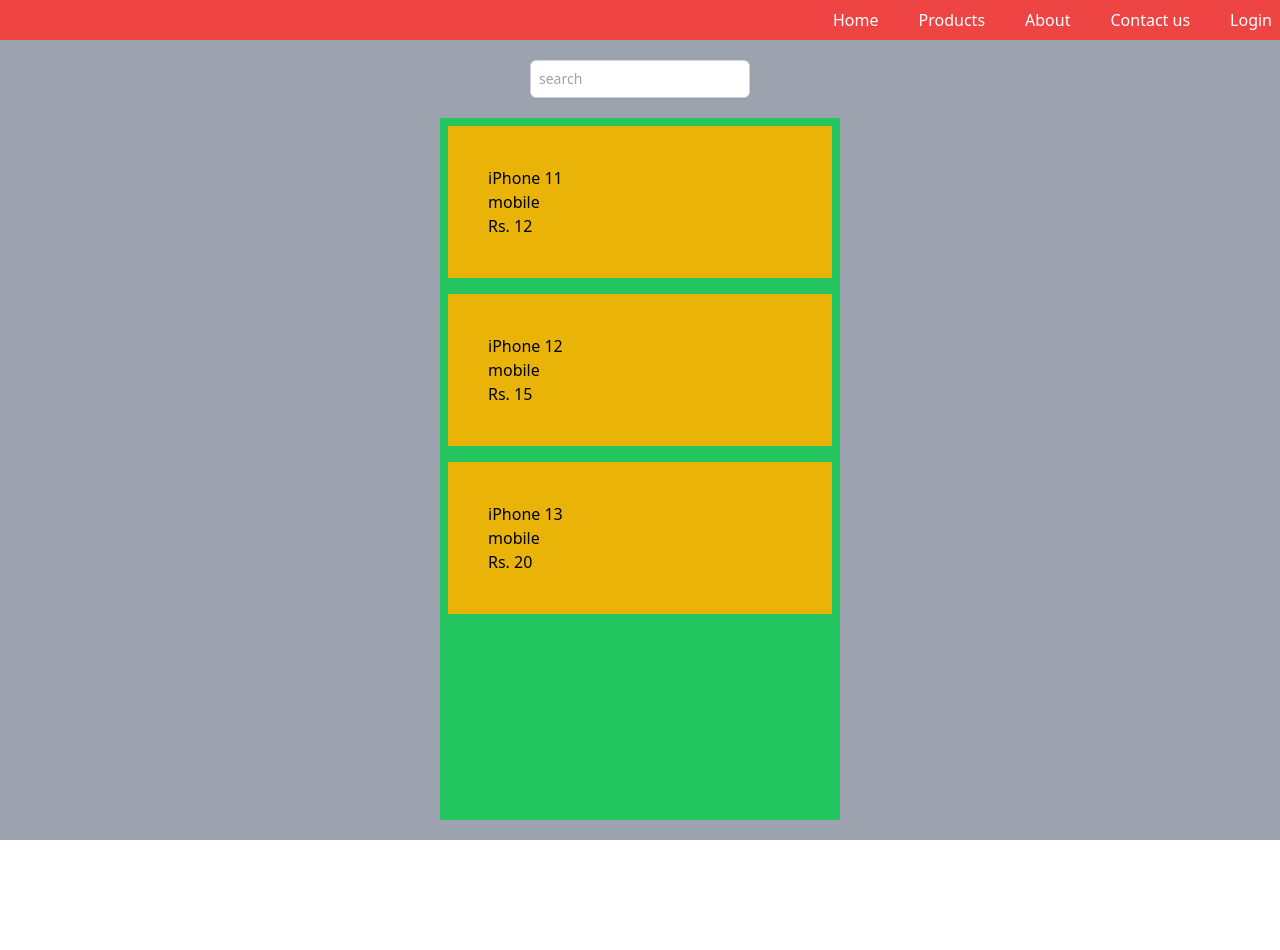
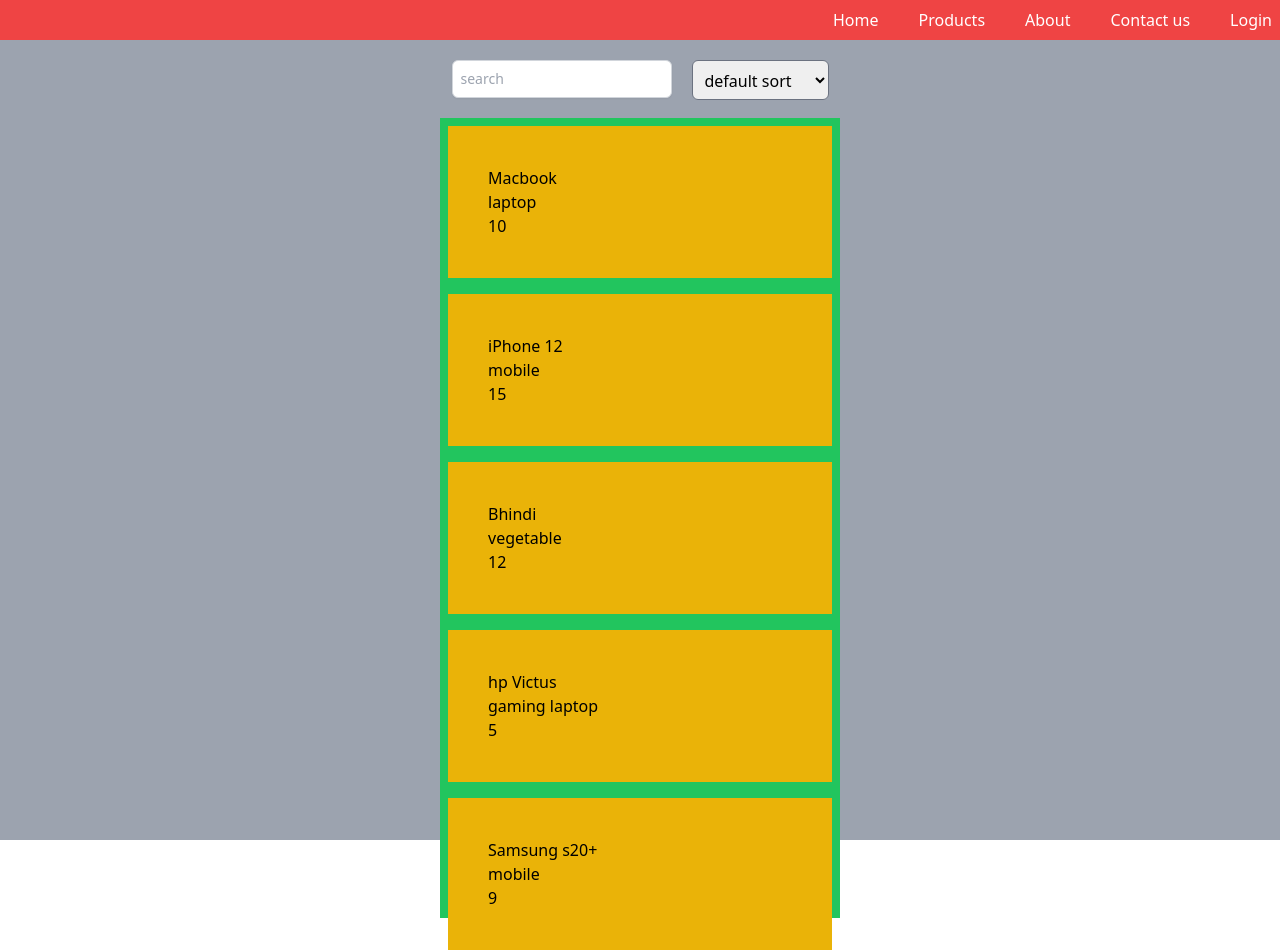
Before and after one commit to VaibhavRawat-325/E-CommerceWebsite, a React (Vite) app: page /products in a window 1280 px wide. Before the commit the page ends 840 px from the top, so only its background shows below. Built offline with nearby package versions, Linux system fonts and the light colour scheme.

Commit message:
applied sorting and filtering of mock products

```diff
--- a/src/components/Contact.jsx
+++ b/src/components/Contact.jsx
@@ -37,8 +37,10 @@
           />
           <Input placeholder="please type your message" />
 
-          <Button>Submit</Button>
-          <Button theme="secondary">Cancel</Button>
+          <div className="flex gap-5">
+            <Button>Submit</Button>
+            <Button theme="secondary">Cancel</Button>
+          </div>
         </form>
       </div>
     </div>
--- a/src/components/ProductRow.jsx
+++ b/src/components/ProductRow.jsx
@@ -1,8 +1,11 @@
 import React from "react";
+import { uniqueId } from "lodash";
 
-const ProductRow = ({ title, price, category }) => {
+const ProductRow = ({ title, price, category, id }) => {
+  // const id = uniqueId();
+  // console.log(id);
   return (
-    <div className="p-10 bg-yellow-500 w-96 m-2">
+    <div id={id} className="p-10 bg-yellow-500 w-96 m-2">
       <div>{title}</div>
       <div>{category}</div>
       <div>{price}</div>
--- a/src/components/Products.jsx
+++ b/src/components/Products.jsx
@@ -3,19 +3,61 @@
 import ProductsList from "./ProductsList";
 
 function Products() {
-  console.log("hello producst");
+  const store = [
+    { title: "Macbook", category: "laptop", price: 10 },
+    { title: "iPhone 12", category: "mobile", price: 15 },
+    { title: "Bhindi", category: "vegetable", price: 12 },
+    { title: "hp Victus", category: "gaming laptop", price: 5 },
+    { title: "Samsung s20+", category: "mobile", price: 9 },
+  ];
 
-  // const data = ["iPhone 11", "iPhone 12", "iPhone 13"];
+  const [query, setQuery] = React.useState("");
+  const [sort, setSort] = React.useState("default");
 
-  const data = [
-    { title: "iPhone 11", category: "mobile", price: "Rs. 12" },
-    { title: "iPhone 12", category: "mobile", price: "Rs. 15" },
-    { title: "iPhone 13", category: "mobile", price: "Rs. 20" },
-  ];
+  const data = store.filter((item) => {
+    const lowerCaseTitle = item.title.toLocaleLowerCase();
+    const lowerCaseQuery = query.toLocaleLowerCase();
+
+    return lowerCaseTitle.indexOf(lowerCaseQuery) != -1;
+  });
+
+  const handleQueryChange = (event) => {
+    setQuery(event.target.value);
+  };
+
+  const handleSortChange = (event) => {
+    console.log("sorting by", event.target.value);
+    setSort(event.target.value);
+  };
+
+  if (sort == "price") {
+    data.sort((x, y) => {
+      return x.price - y.price;
+    });
+  } else if (sort == "name") {
+    data.sort((x, y) => {
+      return x.title.toLocaleLowerCase() < y.title.toLocaleLowerCase() ? -1 : 1;
+    });
+  }
 
   return (
     <div className="bg-gray-400 p-5 h-screen w-screen items-center flex flex-col">
-      <Input placeholder="search" />
+      <div className="flex gap-5">
+        <Input
+          value={query}
+          onChange={handleQueryChange}
+          placeholder="search"
+        />
+        <select
+          className="h-10 p-2 items-baseline border border-gray-500 rounded-md"
+          value={sort}
+          onChange={handleSortChange}
+        >
+          <option value="default">default sort</option>
+          <option value="name">sort by name</option>
+          <option value="price">sort by price</option>
+        </select>
+      </div>
       <ProductsList products={data} />
     </div>
   );
--- a/src/components/ProductsList.jsx
+++ b/src/components/ProductsList.jsx
@@ -4,15 +4,15 @@
 
 function ProductsList({ products }) {
   const id = uniqueId();
-
+  console.log(id);
   return (
     <div className="bg-green-500 flex flex-col h-screen">
       {products.map((e) => (
         <ProductRow
+          id={id}
           title={e.title}
           category={e.category}
           price={e.price}
-          key={id}
         />
       ))}
     </div>
```
